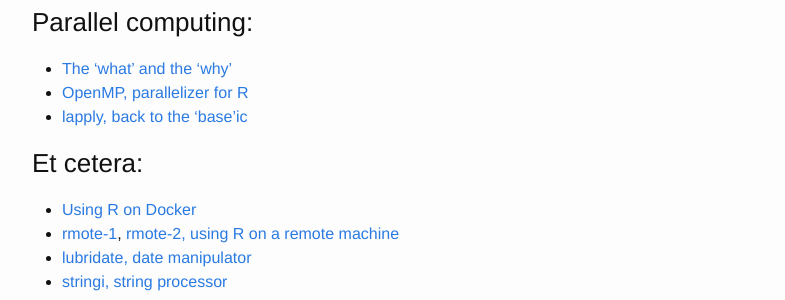
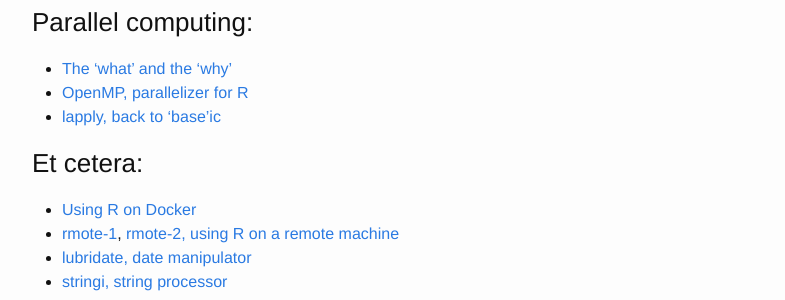
Before and after one commit to j1yoo/j1yoo.github.io, a Jekyll site: the page built from _posts/2017-06-08-useful_r_packages.md, in a window 1280 px wide. Shown: the part 854-1154 px from the top of the page, without its empty margins (238-1023 px from the left). Built offline with Jekyll 4.4.1, drawn with Linux system fonts in a browser that asks for light colours.

Commit message:
Create 2017-06-08-useful_r_packages.md

```diff
--- a/_posts/2017-06-08-useful_r_packages.md
+++ b/_posts/2017-06-08-useful_r_packages.md
@@ -30,7 +30,7 @@
 ### Parallel computing:
 * [The 'what' and the 'why'](https://www.r-bloggers.com/r-with-parallel-computing-from-user-perspectives/)
 * [OpenMP, parallelizer for R](https://www.r-bloggers.com/r-and-openmp-boosting-compiled-code-on-multi-core-cpu-s/)
-* [lapply, back to the 'base'ic](http://rpubs.com/kaz_yos/1204)
+* [lapply, back to 'base'ic](http://rpubs.com/kaz_yos/1204)
 
 ### Et cetera:
 * [Using R on Docker](https://github.com/rocker-org/rocker/wiki/Using-the-RStudio-image)
```
